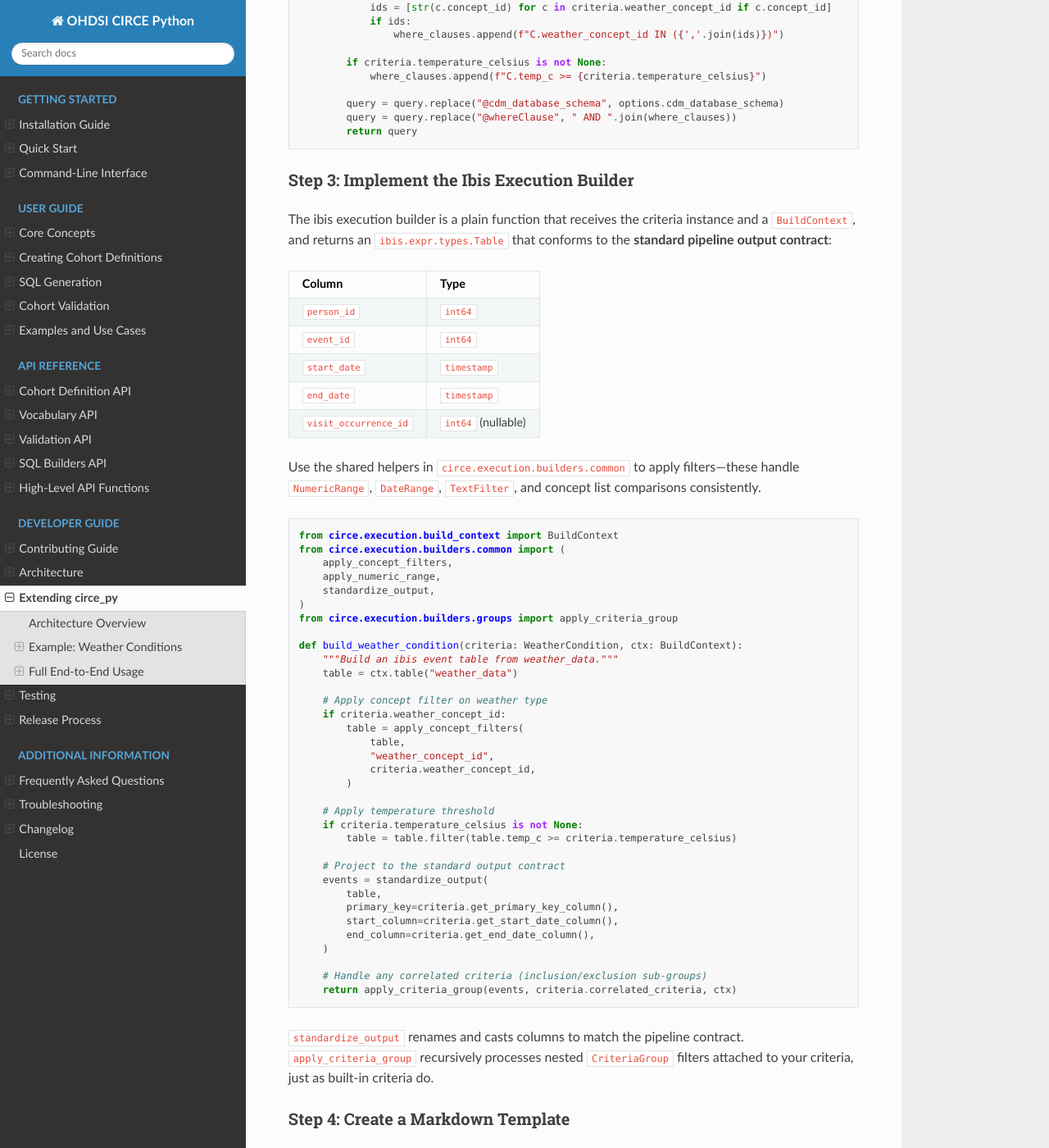
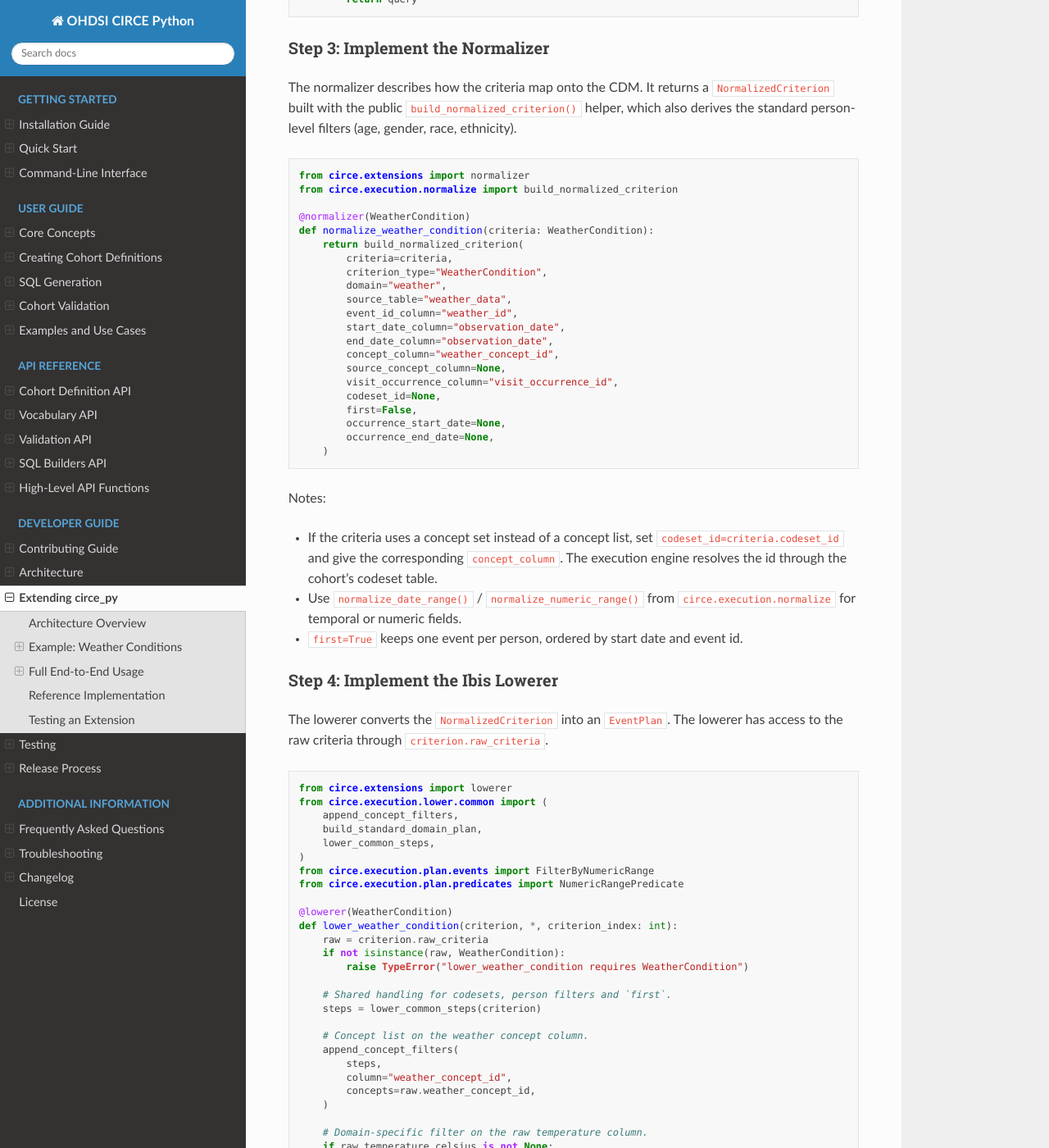
Before and after one commit to OHDSI/Circepy, a Sphinx documentation site: the page built from docs/developer/extensions.rst, in a window 1280 px wide and 1400 px high, scrolled down 2404 px. Shown: the whole window at 82% size. Built offline with Sphinx 7.4.7 and the Read the Docs theme 3.1.0, drawn with Linux system fonts in a browser that asks for light colours; some of the changed text lies outside the part shown.

Commit message:
feat: wire extensions into the ibis execution pipeline
- Document and test the normalizer + lowerer contract for custom criteria;
  the obsolete ibis_builder hook targetted the removed builder-based engine,
  so remove it from the registry, decorators and docs.
- Expose build_normalized_criterion, normalize_date_range and
  normalize_numeric_range as public helpers for extension authors.
- Add end-to-end DuckDB coverage: a custom WeatherCondition criterion is
  registered, normalized, lowered, and executed through build_cohort().
- Rewrite docs/developer/extensions.rst for the current execution
  architecture and record the change in the changelog.

```diff
--- a/docs/developer/extensions.rst
+++ b/docs/developer/extensions.rst
@@ -9,31 +9,37 @@ registries).
 Architecture Overview
 ---------------------
 
-The extension system consists of four main components:
+An extension is made of five components, all registered through the global
+``ExtensionRegistry``:
 
-1. **Criteria Class** – A Pydantic model that defines the fields available in your new criteria.
-2. **SQL Builder** – A class that translates your criteria into template-based SQL strings.
-3. **Ibis Execution Builder** – A function that builds an ``ibis`` table expression so the criteria can be executed against a live database through the ibis execution layer.
-4. **Markdown Template** – A Jinja2 template that generates a human-readable description.
+1. **Criteria class** – A Pydantic model defining the fields available in your
+   new criteria.
+2. **SQL Builder** – A class that translates the criteria into template-based
+   SQL strings for the SQL-generation path.
+3. **Normalizer** – A function that converts the criteria into a
+   ``NormalizedCriterion`` describing the source table and column contract.
+4. **Ibis lowerer** – A function that turns the normalized criterion into an
+   ``EventPlan`` for the ibis execution engine.
+5. **Markdown template** – A Jinja2 template that renders a human-readable
+   description.
 
-All four components are registered through the ``ExtensionRegistry``.  Registration
-can be done either **programmatically** (calling methods on the registry) or
-**declaratively** (using decorator helpers).  Both approaches are shown below.
+Registration can be done **programmatically** (methods on the registry) or
+**declaratively** (decorator helpers).  Both approaches are shown below.
 
 .. important::
 
-   Every component is registered dynamically at runtime—there must be no
-   hard-coded imports of extension types inside the core library.  This means
-   an extension only needs to be *imported* (or call its registration function)
-   for its criteria to become available everywhere: SQL generation, ibis
-   execution, JSON round-tripping, and markdown rendering.
+   Components are registered dynamically at runtime — there must be no
+   hard-coded imports of extension types inside the core library.  Importing
+   the extension package (or calling its registration function) makes its
+   criteria available for SQL generation, ibis execution, JSON
+   deserialization, and markdown rendering.
 
 Example: Weather Conditions
 ---------------------------
 
 Imagine you want to create a cohort based on weather conditions (e.g.,
-"Patients diagnosed with asthma during extreme cold").  The extension assumes a
-custom ``weather_data`` table in your CDM with the following columns:
+"Patients with asthma during extreme cold").  The extension assumes a custom
+``weather_data`` table in your CDM with these columns:
 
 * ``weather_id`` (PK)
 * ``person_id``
@@ -42,47 +48,36 @@ custom ``weather_data`` table in your CDM with the following columns:
 * ``observation_date``
 * ``visit_occurrence_id`` (nullable)
 
-
 Step 1: Define the Criteria Class
 ~~~~~~~~~~~~~~~~~~~~~~~~~~~~~~~~~
 
 Your class must inherit from ``circe.cohortdefinition.criteria.Criteria``.  Use
-Pydantic's ``Field`` and ``AliasChoices`` to maintain compatibility with both
-Pythonic (``snake_case``) and Java-style (``PascalCase``) field names.
+Pydantic's ``Field`` and ``AliasChoices`` to support both Pythonic
+(``snake_case``) and Java-style (``PascalCase``) field names.
 
 .. code-block:: python
 
    from typing import Optional, List
    from pydantic import Field, AliasChoices
    from circe.cohortdefinition.criteria import Criteria, CriteriaGroup
-   from circe.cohortdefinition.core import NumericRange
    from circe.vocabulary.concept import Concept
 
    class WeatherCondition(Criteria):
        """Criteria for weather data linked to persons."""
+
        weather_concept_id: Optional[List[Concept]] = Field(
            default=None,
            validation_alias=AliasChoices("WeatherConceptId", "weatherConceptId"),
-           serialization_alias="WeatherConceptId"
+           serialization_alias="WeatherConceptId",
        )
        temperature_celsius: Optional[float] = Field(
            default=None,
            validation_alias=AliasChoices("TemperatureCelsius", "temperatureCelsius"),
-           serialization_alias="TemperatureCelsius"
+           serialization_alias="TemperatureCelsius",
        )
 
-       # --- helpers used by the ibis builder ---
-       def get_primary_key_column(self) -> str:
-           return "weather_id"
-
-       def get_start_date_column(self) -> str:
-           return "observation_date"
-
-       def get_end_date_column(self) -> str:
-           return "observation_date"
-
-   # Resolve forward references (required for complex criteria types)
-   WeatherCondition.model_rebuild()
+   # Criteria declares forward references to CriteriaGroup; resolve them.
+   WeatherCondition.model_rebuild(_types_namespace={"CriteriaGroup": CriteriaGroup})
 
 Step 2: Implement the SQL Builder
 ~~~~~~~~~~~~~~~~~~~~~~~~~~~~~~~~~
@@ -99,7 +94,8 @@ The SQL builder must inherit from
    class WeatherConditionSqlBuilder(CriteriaSqlBuilder[WeatherCondition]):
        def get_query_template(self) -> str:
            return """
-   SELECT C.person_id, C.weather_id as event_id, C.observation_date as start_date, C.observation_date as end_date,
+   SELECT C.person_id, C.weather_id as event_id,
+          C.observation_date as start_date, C.observation_date as end_date,
           NULL as visit_occurrence_id, C.observation_date as sort_date
    FROM @cdm_database_schema.weather_data C
    WHERE @whereClause
@@ -131,147 +125,172 @@ The SQL builder must inherit from
            query = query.replace("@whereClause", " AND ".join(where_clauses))
            return query
 
-Step 3: Implement the Ibis Execution Builder
-~~~~~~~~~~~~~~~~~~~~~~~~~~~~~~~~~~~~~~~~~~~~~
+Step 3: Implement the Normalizer
+~~~~~~~~~~~~~~~~~~~~~~~~~~~~~~~~
 
-The ibis execution builder is a plain function that receives the criteria
-instance and a ``BuildContext``, and returns an ``ibis.expr.types.Table`` that
-conforms to the **standard pipeline output contract**:
-
-.. list-table::
-   :header-rows: 1
-
-   * - Column
-     - Type
-   * - ``person_id``
-     - ``int64``
-   * - ``event_id``
-     - ``int64``
-   * - ``start_date``
-     - ``timestamp``
-   * - ``end_date``
-     - ``timestamp``
-   * - ``visit_occurrence_id``
-     - ``int64`` (nullable)
-
-Use the shared helpers in ``circe.execution.builders.common`` to apply
-filters—these handle ``NumericRange``, ``DateRange``, ``TextFilter``, and
-concept list comparisons consistently.
+The normalizer describes how the criteria map onto the CDM.  It returns a
+``NormalizedCriterion`` built with the public
+``build_normalized_criterion()`` helper, which also derives the standard
+person-level filters (age, gender, race, ethnicity).
 
 .. code-block:: python
 
-   from circe.execution.build_context import BuildContext
-   from circe.execution.builders.common import (
-       apply_concept_filters,
-       apply_numeric_range,
-       standardize_output,
+   from circe.extensions import normalizer
+   from circe.execution.normalize import build_normalized_criterion
+
+   @normalizer(WeatherCondition)
+   def normalize_weather_condition(criteria: WeatherCondition):
+       return build_normalized_criterion(
+           criteria=criteria,
+           criterion_type="WeatherCondition",
+           domain="weather",
+           source_table="weather_data",
+           event_id_column="weather_id",
+           start_date_column="observation_date",
+           end_date_column="observation_date",
+           concept_column="weather_concept_id",
+           source_concept_column=None,
+           visit_occurrence_column="visit_occurrence_id",
+           codeset_id=None,
+           first=False,
+           occurrence_start_date=None,
+           occurrence_end_date=None,
+       )
+
+Notes:
+
+* If the criteria uses a concept set instead of a concept list, set
+  ``codeset_id=criteria.codeset_id`` and give the corresponding
+  ``concept_column``.  The execution engine resolves the id through the
+  cohort's codeset table.
+* Use ``normalize_date_range()`` / ``normalize_numeric_range()`` from
+  ``circe.execution.normalize`` for temporal or numeric fields.
+* ``first=True`` keeps one event per person, ordered by start date and event id.
+
+Step 4: Implement the Ibis Lowerer
+~~~~~~~~~~~~~~~~~~~~~~~~~~~~~~~~~~
+
+The lowerer converts the ``NormalizedCriterion`` into an ``EventPlan``.  The
+lowerer has access to the raw criteria through ``criterion.raw_criteria``.
+
+.. code-block:: python
+
+   from circe.extensions import lowerer
+   from circe.execution.lower.common import (
+       append_concept_filters,
+       build_standard_domain_plan,
+       lower_common_steps,
    )
-   from circe.execution.builders.groups import apply_criteria_group
+   from circe.execution.plan.events import FilterByNumericRange
+   from circe.execution.plan.predicates import NumericRangePredicate
 
-   def build_weather_condition(criteria: WeatherCondition, ctx: BuildContext):
-       """Build an ibis event table from weather_data."""
-       table = ctx.table("weather_data")
+   @lowerer(WeatherCondition)
+   def lower_weather_condition(criterion, *, criterion_index: int):
+       raw = criterion.raw_criteria
+       if not isinstance(raw, WeatherCondition):
+           raise TypeError("lower_weather_condition requires WeatherCondition")
 
-       # Apply concept filter on weather type
-       if criteria.weather_concept_id:
-           table = apply_concept_filters(
-               table,
-               "weather_concept_id",
-               criteria.weather_concept_id,
+       # Shared handling for codesets, person filters and `first`.
+       steps = lower_common_steps(criterion)
+
+       # Concept list on the weather concept column.
+       append_concept_filters(
+           steps,
+           column="weather_concept_id",
+           concepts=raw.weather_concept_id,
+       )
+
+       # Domain-specific filter on the raw temperature column.
+       if raw.temperature_celsius is not None:
+           steps.append(
+               FilterByNumericRange(
+                   column="temp_c",
+                   predicate=NumericRangePredicate(
+                       op=">=",
+                       value=raw.temperature_celsius,
+                       extent=None,
+                   ),
+               )
            )
 
-       # Apply temperature threshold
-       if criteria.temperature_celsius is not None:
-           table = table.filter(table.temp_c >= criteria.temperature_celsius)
-
-       # Project to the standard output contract
-       events = standardize_output(
-           table,
-           primary_key=criteria.get_primary_key_column(),
-           start_column=criteria.get_start_date_column(),
-           end_column=criteria.get_end_date_column(),
+       # Adds the standard event-shape projection and correlated criteria.
+       return build_standard_domain_plan(
+           criterion,
+           criterion_index=criterion_index,
+           steps=steps,
        )
 
-       # Handle any correlated criteria (inclusion/exclusion sub-groups)
-       return apply_criteria_group(events, criteria.correlated_criteria, ctx)
+The normalizer's ``source_table`` / column names determine which table the
+engine reads.  The lowerer is responsible for every filter the criteria
+supports, using the plan steps in ``circe.execution.plan.events``.
 
-``standardize_output`` renames and casts columns to match the pipeline
-contract.  ``apply_criteria_group`` recursively processes nested
-``CriteriaGroup`` filters attached to your criteria, just as built-in criteria
-do.
-
-Step 4: Create a Markdown Template
+Step 5: Create a Markdown Template
 ~~~~~~~~~~~~~~~~~~~~~~~~~~~~~~~~~~
 
-Create a file named ``weather_condition.j2``:
+Create ``templates/weather_condition.j2``:
 
 .. code-block:: jinja
 
    Weather condition: {{ criteria.weather_concept_id[0].concept_name if criteria.weather_concept_id else 'Any' }}
    {% if criteria.temperature_celsius %} with temperature >= {{ criteria.temperature_celsius }}°C{% endif %}.
 
-
-Step 5: Register the Extension
+Step 6: Register the Extension
 ~~~~~~~~~~~~~~~~~~~~~~~~~~~~~~
 
-All four components must be registered before they can be used.  There are two
-equivalent approaches.
+All five components must be registered.  There are two equivalent approaches.
 
 Option A: Programmatic Registration
 ^^^^^^^^^^^^^^^^^^^^^^^^^^^^^^^^^^^^
 
-Call the registry methods directly.  This is useful when you want full control
-over the registration order or need to register at a specific point in your
-application startup.
-
 .. code-block:: python
 
+   from pathlib import Path
    from circe.extensions import get_registry
-   from pathlib import Path
 
-   def register_weather_extension():
+   def register_weather_extension() -> None:
        registry = get_registry()
 
-       # 1. Criteria class  (JSON deserialization)
        registry.register_criteria_class("WeatherCondition", WeatherCondition)
+       registry.register_sql_builder(WeatherCondition, WeatherConditionSqlBuilder)
+       registry.register_normalizer(WeatherCondition, normalize_weather_condition)
+       registry.register_lowerer(WeatherCondition, lower_weather_condition)
 
-       # 2. SQL builder     (template-based SQL generation)
-       registry.register_sql_builder(WeatherCondition, WeatherConditionSqlBuilder)
-
-       # 3. Ibis builder    (ibis execution layer)
-       registry.register_ibis_builder("WeatherCondition", build_weather_condition)
-
-       # 4. Markdown template
-       tpl_path = Path(__file__).parent / "templates"
-       registry.add_template_path(tpl_path)
+       templates = Path(__file__).parent / "templates"
+       registry.add_template_path(templates)
        registry.register_markdown_template(WeatherCondition, "weather_condition.j2")
 
 Option B: Decorator Registration
 ^^^^^^^^^^^^^^^^^^^^^^^^^^^^^^^^^
 
-Use the decorator helpers for a more declarative style.  Each decorator fires
-at *import time*, so merely importing the module is enough to register
-everything.
+Decorators fire at import time, so importing the extension package is enough.
 
 .. code-block:: python
 
-   from circe.extensions import criteria_class, sql_builder, ibis_builder, markdown_template, template_path
    from pathlib import Path
+   from circe.extensions import (
+       criteria_class,
+       lowerer,
+       markdown_template,
+       normalizer,
+       sql_builder,
+       template_path,
+   )
 
    @criteria_class("WeatherCondition")
    class WeatherCondition(Criteria):
-       # ... fields as shown in Step 1 ...
-       pass
+       ...
 
    @sql_builder(WeatherCondition)
    class WeatherConditionSqlBuilder(CriteriaSqlBuilder[WeatherCondition]):
-       # ... methods as shown in Step 2 ...
-       pass
+       ...
 
-   @ibis_builder("WeatherCondition")
-   def build_weather_condition(criteria, ctx):
-       # ... implementation as shown in Step 3 ...
-       pass
+   @normalizer(WeatherCondition)
+   def normalize_weather_condition(criteria: WeatherCondition):
+       ...
+
+   @lowerer(WeatherCondition)
+   def lower_weather_condition(criterion, *, criterion_index: int):
+       ...
 
    @markdown_template(WeatherCondition, "weather_condition.j2")
    class WeatherConditionRenderer:
@@ -279,113 +298,136 @@ everything.
 
    template_path(Path(__file__).parent / "templates")
 
-The ``@ibis_builder`` decorator simultaneously registers the function in
-**both** the ``ExtensionRegistry`` (for discoverability via
-``get_ibis_builder``) and the low-level execution registry (so
-``build_events`` resolves it without any hard-coded imports).
-
-.. note::
-
-   The ``@ibis_builder`` decorator accepts the criteria class **name** (a
-   string), not the class itself.  This matches the key used by ``get_builder``
-   at execution time.
-
+``@criteria_class`` takes the JSON key (a string); the other decorators take
+the criteria **class** itself.
 
 Full End-to-End Usage
 ---------------------
 
-Once registered, you can use your custom criteria just like any built-in type
-for SQL generation, markdown rendering, JSON round-tripping, *and* ibis
-execution.
+Once registered, a custom criterion works in both the SQL builder and the
+ibis execution engine, and round-trips through JSON.
 
 .. code-block:: python
 
    from circe.cohortdefinition import CohortExpression, PrimaryCriteria
    from circe.vocabulary.concept import Concept
 
-   # Ensure the extension is registered (import or call your registration function)
-   register_weather_extension()
-
-   # Define cohort
    weather_criteria = WeatherCondition(
        weather_concept_id=[Concept(concept_id=123, concept_name="Snowing")],
        temperature_celsius=-5.0,
    )
-
    cohort = CohortExpression(
        primary_criteria=PrimaryCriteria(criteria_list=[weather_criteria])
    )
 
-   # --- SQL generation (template-based) ---
+   # SQL generation
    from circe.cohortdefinition.cohort_expression_query_builder import (
-       CohortExpressionQueryBuilder, BuildExpressionQueryOptions,
+       BuildExpressionQueryOptions,
+       CohortExpressionQueryBuilder,
    )
+
    builder = CohortExpressionQueryBuilder()
    sql_options = BuildExpressionQueryOptions()
    sql_options.cdm_schema = "my_cdm"
    sql = builder.build_expression_query(cohort, sql_options)
 
-   # --- Ibis execution ---
+   # Ibis execution
    import ibis
-   from circe.execution import IbisExecutor, ExecutionOptions
+   from circe.execution import build_cohort, write_cohort
 
    conn = ibis.duckdb.connect("my_cdm.ddb")
-   options = ExecutionOptions(cdm_schema="main")
-   with IbisExecutor(conn, options) as executor:
-       result = executor.to_polars(cohort)
-       print(result)
+   events = build_cohort(cohort, backend=conn, cdm_schema="main")
+   write_cohort(
+       cohort,
+       backend=conn,
+       cdm_schema="main",
+       cohort_table="cohort",
+       cohort_id=1,
+   )
 
+   # JSON round-trip uses the registered criteria class
+   loaded = CohortExpression.model_validate_json(cohort.model_dump_json(by_alias=True))
+   assert isinstance(loaded.primary_criteria.criteria_list[0], WeatherCondition)
 
-How Ibis Builder Discovery Works
-~~~~~~~~~~~~~~~~~~~~~~~~~~~~~~~~~
+How Ibis Discovery Works
+~~~~~~~~~~~~~~~~~~~~~~~~
 
-When ``build_events`` (the core entry point of the ibis pipeline) receives a
-criteria instance, it resolves the builder in two steps:
-
-1. **Module-level registry** – checked first; this is where the built-in OMOP
-   domain builders (``ConditionOccurrence``, ``DrugExposure``, etc.) live.
-2. **Extension registry fallback** – if the name is not found above, the global
-   ``ExtensionRegistry`` is consulted via ``get_ibis_builder(name)``.
-
-This two-tier lookup means that extensions never need to be hard-coded
-anywhere in the core library.  As long as the builder has been registered
-(either via ``@ibis_builder`` or ``register_ibis_builder``), it will be
-discovered at execution time.
+The core engine never imports extension classes.  It dispatches through the
+registry at two points:
 
 .. code-block:: text
 
-   build_events(criteria, ctx)
-     └─ get_builder(criteria)
-          ├─ 1. _REGISTRY[criteria.__class__.__name__]     ← built-in domains
-          └─ 2. ExtensionRegistry.get_ibis_builder(name)   ← extensions
+   normalize_cohort(expression)
+     └─ normalize_criterion(criteria)
+          └─ ExtensionRegistry.get_normalizer(type(criteria))
 
+   lower_criterion(normalized)
+     └─ ExtensionRegistry.get_lowerer(type(normalized.raw_criteria))
+
+A normalizer must return a ``NormalizedCriterion`` and a lowerer must return an
+``EventPlan``.  Everything after that — compiling the plan to ibis, applying
+correlated criteria, observation windows, limits, and so on — is shared with
+the built-in criteria.
 
 Available Common Helpers
 ~~~~~~~~~~~~~~~~~~~~~~~~
 
-The ``circe.execution.builders.common`` module provides shared filter functions
-that extension ibis builders should use for consistency:
+Normalization
+^^^^^^^^^^^^^
 
 .. list-table::
    :header-rows: 1
-   :widths: 40 60
+   :widths: 45 55
 
-   * - Function
+   * - Helper
      - Purpose
-   * - ``standardize_output(table, *, primary_key, start_column, end_column)``
-     - Project and rename columns to the standard pipeline output contract.
-   * - ``apply_date_range(table, column, date_range)``
-     - Filter rows by a ``DateRange`` (before/after/between).
-   * - ``apply_numeric_range(table, column, numeric_range)``
-     - Filter rows by a ``NumericRange`` (eq, gt, lt, between, etc.).
-   * - ``apply_text_filter(table, column, text_filter)``
-     - Filter rows by a ``TextFilter`` (contains, startswith, etc.).
-   * - ``apply_concept_filters(table, column, concepts)``
-     - Filter rows where a concept column matches a list of ``Concept`` objects.
-   * - ``apply_codeset_filter(table, column, codeset_id, ctx)``
-     - Filter rows by a pre-compiled concept set from the ``BuildContext``.
-   * - ``apply_criteria_group(events, group, ctx)``
-     - Recursively apply correlated ``CriteriaGroup`` inclusion/exclusion logic.
+   * - ``build_normalized_criterion(**kwargs)``
+     - Build the ``NormalizedCriterion`` and derive person filters.
+   * - ``normalize_date_range(value)``
+     - Normalize a Circe ``DateRange``.
+   * - ``normalize_numeric_range(value)``
+     - Normalize a Circe ``NumericRange``.
 
-See the built-in builders (e.g., ``condition_occurrence.py``) or the waveform
-extension builders for real-world usage examples.
+All are importable from ``circe.execution.normalize``.
+
+Lowering
+^^^^^^^^
+
+.. list-table::
+   :header-rows: 1
+   :widths: 45 55
+
+   * - Helper
+     - Purpose
+   * - ``lower_common_steps(criterion)``
+     - Codeset, person-filter and ``first`` steps shared by all criteria.
+   * - ``append_concept_filters(steps, column=..., concepts=..., codeset_selection=...)``
+     - Filter by a concept list or concept-set selection.
+   * - ``append_numeric_filter(steps, column=..., value=NumericRange)``
+     - Filter by a ``NumericRange``.
+   * - ``append_text_filter(steps, column=..., value=TextFilter)``
+     - Filter by a ``TextFilter``.
+   * - ``append_visit_filters(...)``
+     - Visit-occurrence/detail context filters.
+   * - ``build_standard_domain_plan(criterion, criterion_index=..., steps=...)``
+     - Finish the plan with the standard event-shape projection.
+
+All are importable from ``circe.execution.lower.common``.  For filters that do
+not have a helper, append the corresponding step from
+``circe.execution.plan.events`` directly.
+
+Reference Implementation
+------------------------
+
+The waveform extension (``circe/extensions/waveform``) is a complete example:
+four criteria classes, SQL builders, normalizers, lowerers, markdown templates,
+and their tests.  Start there when adding a new domain.
+
+Testing an Extension
+--------------------
+
+Import your extension package in the test, build a cohort with the custom
+criteria against a small DuckDB CDM, and assert the returned rows.  The
+extension test module (``tests/test_extension_system.py``) registers a custom
+``WeatherCondition`` criteria, lowerer and normalizer, then executes it through
+``build_cohort()``.
```
Also changed, not shown: other parts of docs/developer/extensions.rst (+1 -3 lines), CHANGELOG.md (+7 -0 lines), 4 other files.
